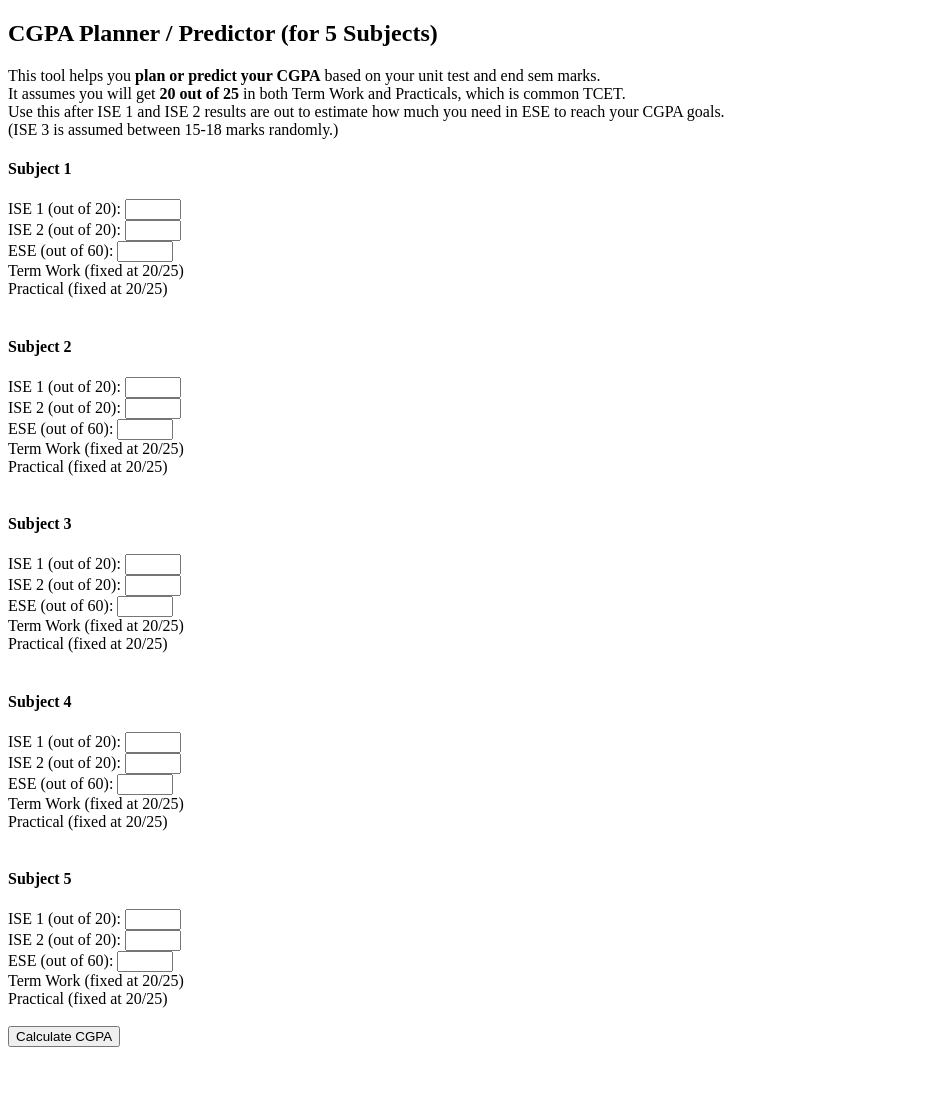
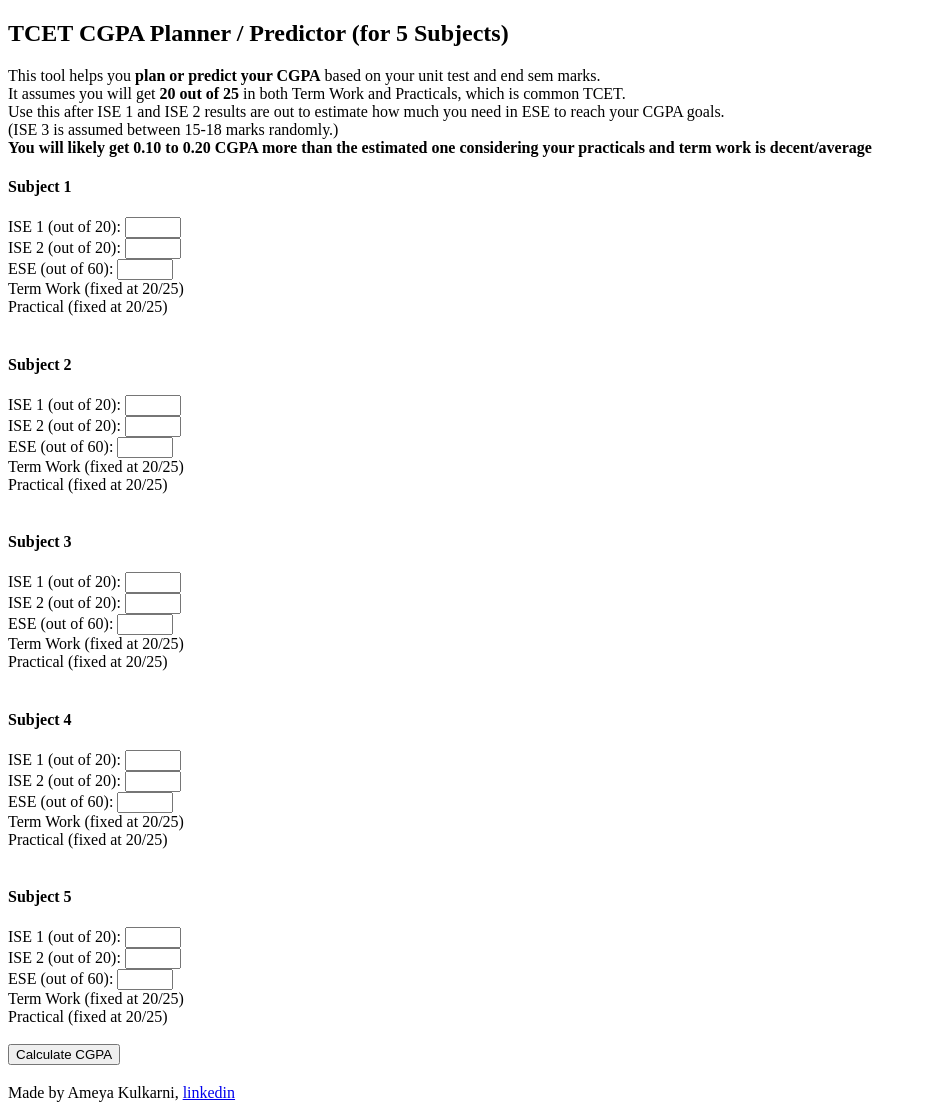
Before and after one commit to Ameya79/CGPA-Predictor, a plain HTML site: page index.html in a window 1280 px wide. Shown: the whole page, without its empty margins (0-927 px from the left). Before the commit the page ends 1066 px from the top, so only its background shows below. Drawn offline with Linux system fonts and the light colour scheme.

Commit message:
Add files via upload

```diff
--- a/index.html
+++ b/index.html
@@ -4,12 +4,13 @@
   <title>CGPA Planner / Predictor</title>
 </head>
 <body>
-  <h2>CGPA Planner / Predictor (for 5 Subjects)</h2>
+  <h2>TCET CGPA Planner / Predictor (for 5 Subjects)</h2>
   <p>
     This tool helps you <strong>plan or predict your CGPA</strong> based on your unit test and end sem marks.<br>
     It assumes you will get <strong>20 out of 25</strong> in both Term Work and Practicals, which is common TCET.<br>
     Use this after ISE 1 and ISE 2 results are out to estimate how much you need in ESE to reach your CGPA goals.<br>
     (ISE 3 is assumed between 15-18 marks randomly.)
+    <br><strong>You will likely get 0.10 to 0.20 CGPA more than the estimated one considering your practicals and term work is decent/average</strong>
   </p>
 
   <div id="form"></div>
@@ -61,6 +62,9 @@
       else if (total >= 60) return 5;
       else return 0;
     }
-  </script>
+
+      </script>
+       <p>Made by Ameya Kulkarni, <a href="https://www.linkedin.com/in/ameya-kulkarni-a31b74246?utm_source=share&utm_campaign=share_via&utm_content=profile&utm_medium=android_app">linkedin</a>
+       </p>
 </body>
 </html>
```
